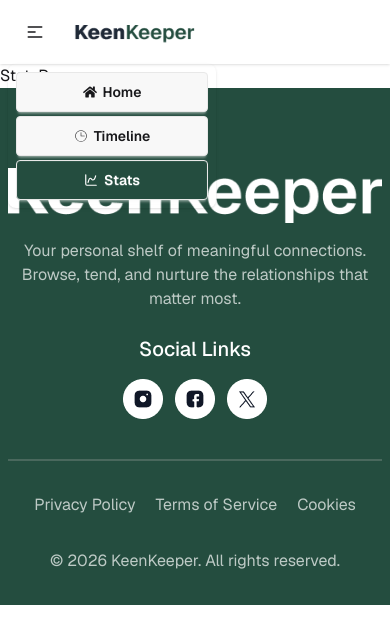
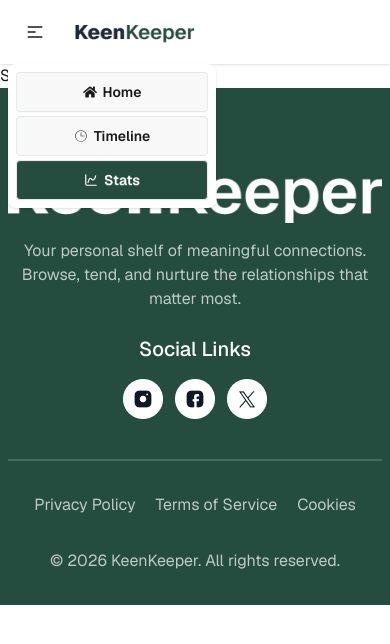
Before and after one commit to IamPial/keenkeeper-app, a React (Vite) app: page /stats in a window 390 px wide. Both pictures are taken after a click on the button 35 px from the left and 32 px from the top of the page. Shown: the top 644 px of the page. Built offline with nearby package versions, Linux system fonts and the light colour scheme.

Commit message:
added background color in screen in navbar

```diff
--- a/src/components/shared/Navbar.jsx
+++ b/src/components/shared/Navbar.jsx
@@ -49,7 +49,7 @@
             </div>
             <ul
               tabIndex="-1"
-              className="menu menu-sm dropdown-content  rounded-box z-1 mt-3 w-52 p-2 shadow space-y-1"
+              className="menu menu-sm dropdown-content  rounded-box z-1 mt-3 w-52 p-2 bg-base-100 shadow space-y-1"
             >
               {links.map((item, index) => {
                 return (
```
